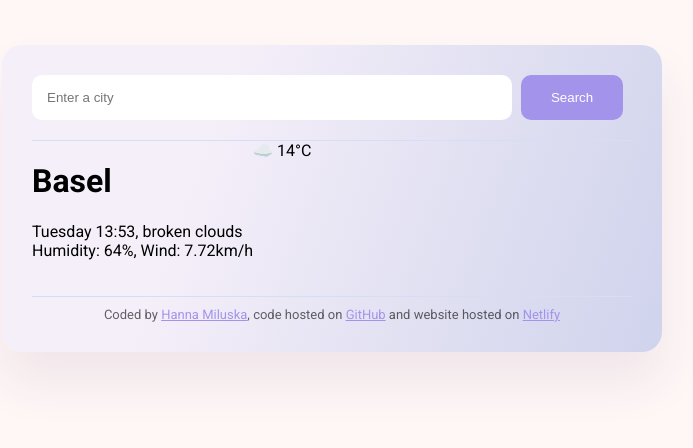
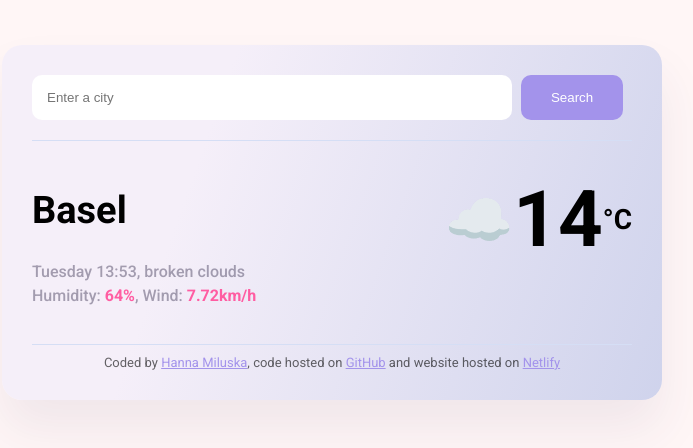
Before and after one commit to h2mil/SheCodes_Plus_WeatherApp, a plain HTML site: page index.html in a window 1280 px wide. Shown: the whole page, without its empty margins (308-1001 px from the left). Drawn offline with Linux system fonts and the light colour scheme.

Commit message:
styled main section
flexbox weather icon, temperature & unit
color of weather details

```diff
--- a/index.html
+++ b/index.html
@@ -28,12 +28,17 @@
       <main>
         <div class="weather-data">
           <div>
-            <h1>Basel</h1>
-            <p>
-              Tuesday 13:53, broken clouds <br />Humidity: 64%, Wind: 7.72km/h
+            <h1 class="current-city">Basel</h1>
+            <p class="current-weather-details">
+              Tuesday 13:53, broken clouds <br />Humidity: <strong>64%</strong>,
+              Wind: <strong>7.72km/h</strong>
             </p>
           </div>
-          <div>☁️ 14°C</div>
+          <div class="current-temperature">
+            <div class="weather-icon">☁️</div>
+            <div class="temperature-value">14</div>
+            <div class="temperature-unit">°C</div>
+          </div>
         </div>
       </main>
       <footer>
--- a/style.css
+++ b/style.css
@@ -51,10 +51,41 @@ input:focus {
   background-color: #c3bef0;
 }
 main {
-  padding-bottom: 20px;
+  padding: 20px 0 20px 0;
 }
 .weather-data {
   display: flex;
+  justify-content: space-between;
+}
+.current-city {
+  font-size: 38px;
+  line-height: 48px;
+  font-weight: bold;
+}
+.current-weather-details {
+  font-size: 16px;
+  color: rgba(39, 33, 66, 0.4);
+  line-height: 24px;
+  font-weight: 500;
+}
+.current-weather-details strong {
+  color: #ff5da2;
+}
+.current-temperature {
+  line-height: 78px;
+  font-weight: bold;
+  display: flex;
+  justify-content: end;
+  padding-top: 20px;
+}
+.weather-icon {
+  font-size: 55px;
+}
+.temperature-value {
+  font-size: 78px;
+}
+.temperature-unit {
+  font-size: 28px;
 }
 footer {
   border-top: 1px solid #d5def5;
```
